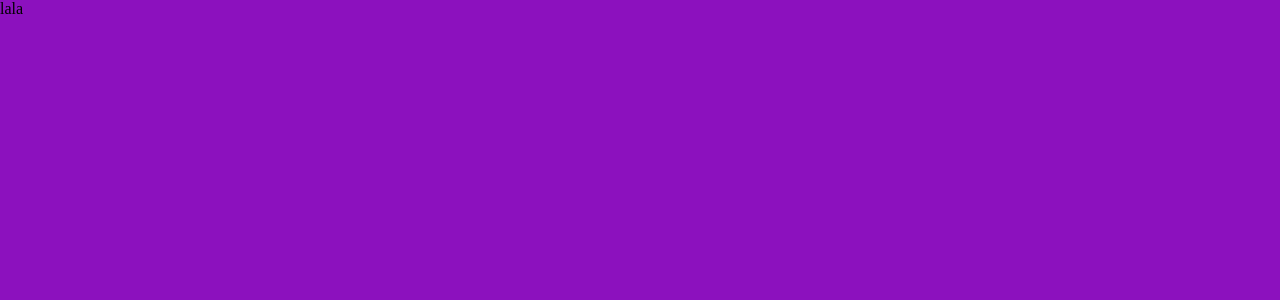
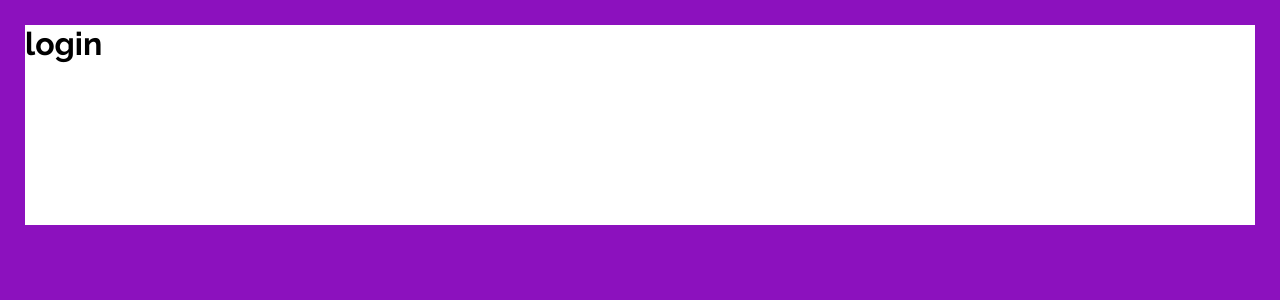
Before and after one commit to joaohdallago/MyWallet-Front, a React (Create React App) app: page / in a window 1280 px wide. Shown: the top 300 px of the page. Built offline with nearby package versions, Linux system fonts and the light colour scheme; a web font is replaced by a local one.

Commit message:
basic structure

```diff
--- a/src/components/App.jsx
+++ b/src/components/App.jsx
@@ -1,10 +1,19 @@
 import GlobalStyles from '../theme/globalStyles';
+import { BrowserRouter, Routes, Route } from 'react-router-dom';
+
+import Login from './login';
+import SignUp from './sign-up';
 
 export default function App() {
 	return (
 		<>
 			<GlobalStyles />
-      lala
+			<BrowserRouter>
+				<Routes>
+					<Route path='/' element={<Login />}/>
+					<Route path='/sign-up' element={<SignUp />}/>
+				</Routes>
+			</BrowserRouter>
 		</>
 	);
 }
--- /dev/null
+++ b/src/components/login/index.jsx
@@ -0,0 +1,10 @@
+import AuthContainer from '../../theme/authContainer';
+
+export default function Login() {
+	return (
+		<AuthContainer>
+			<h1>login</h1>
+
+		</AuthContainer>
+	);
+}
--- /dev/null
+++ b/src/components/sign-up/index.jsx
@@ -0,0 +1,9 @@
+import AuthContainer from '../../theme/authContainer';
+
+export default function SignUp() {
+	return (
+		<AuthContainer>
+			<h1>sign up</h1>
+		</AuthContainer>
+	);
+}
--- /dev/null
+++ b/src/theme/authContainer.js
@@ -0,0 +1,9 @@
+import styled from 'styled-components';
+
+const AuthContainer = styled.div`
+    height: 200px;
+
+    background-color: white;
+`;
+
+export default AuthContainer;
--- a/src/theme/globalStyles.js
+++ b/src/theme/globalStyles.js
@@ -10,9 +10,13 @@ const GlobalStyles = createGlobalStyle`
     }
 
     body {
+        font-family: 'Raleway', sans-serif;
+
+        padding: 25px 25px 16px;
+
         background-color: #8C11BE;
     }
-`
+`;
 
 export default GlobalStyles;
 
```
Also changed, not shown: package.json (+18 -3 lines), 1 other file (tests, documents, lock files or other folders).
